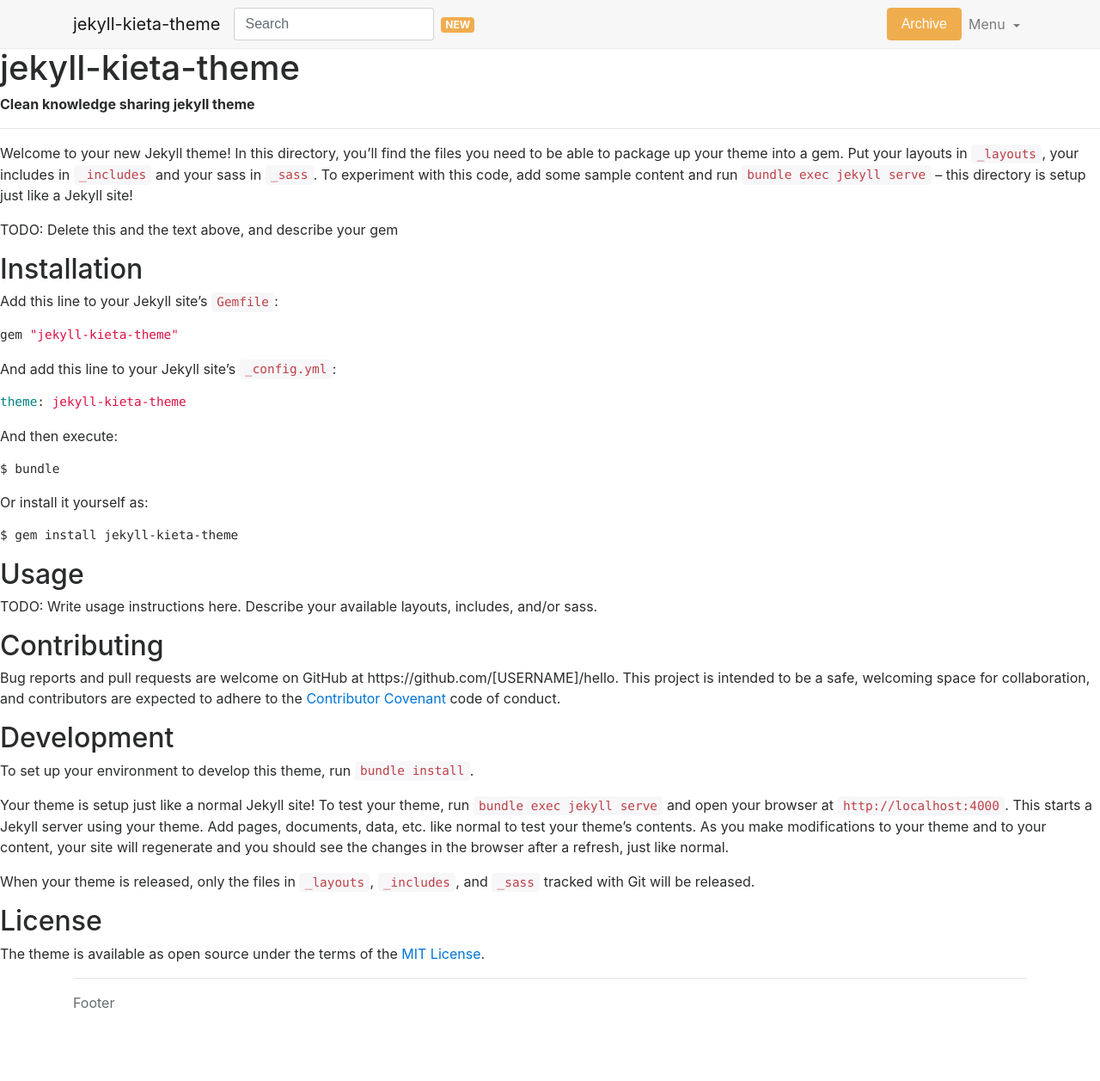
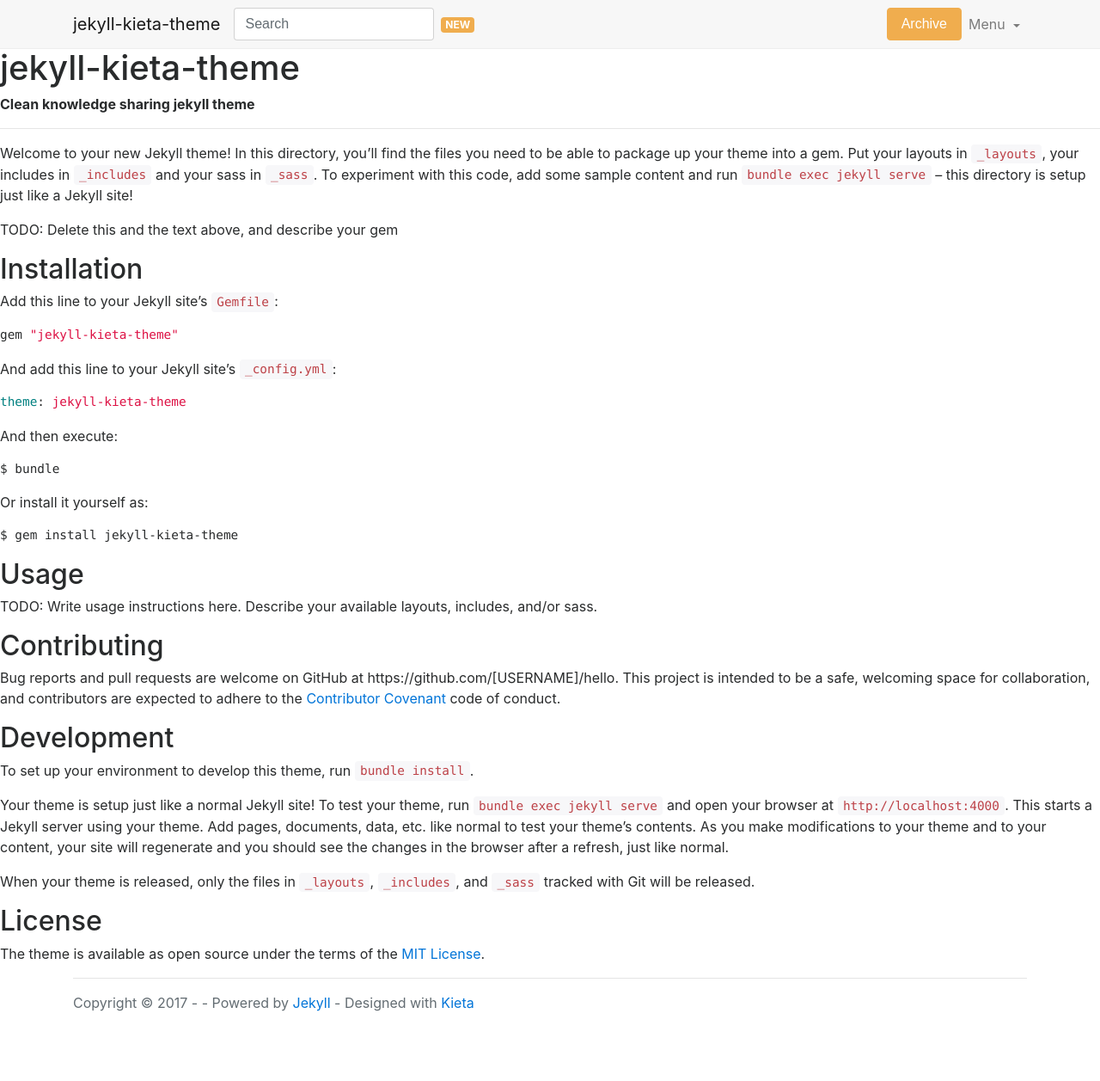
Before and after one commit to mzyy94/jekyll-kieta-theme, a Jekyll site: the page built from README.md, in a window 1280 px wide. Shown: the whole page at 86% size. Built offline with Jekyll 4.4.1, drawn with Linux system fonts in a browser that asks for light colours; nearby versions of some CDN libraries; our own code applies the rules of GitHub Pages for plain Markdown files.

Commit message:
Improve footer

```diff
--- a/_includes/footer.html
+++ b/_includes/footer.html
@@ -2,7 +2,11 @@
   <div class="container">
     <hr>
     <div>
-      <p class="text-muted">Footer</p>
+      <p class="text-muted">
+        Copyright &copy; {{ site.time | date: "%Y" }} - {{ site.author }} -
+        <span class="credit">Powered by <a href="https://jekyllrb.com/">Jekyll</a></span> -
+        <span class="credit">Designed with <a href="https://github.com/mzyy94/jekyll-kieta-theme">Kieta</a></span>
+      </p>
     </div>
   </div>
 </footer>
```
